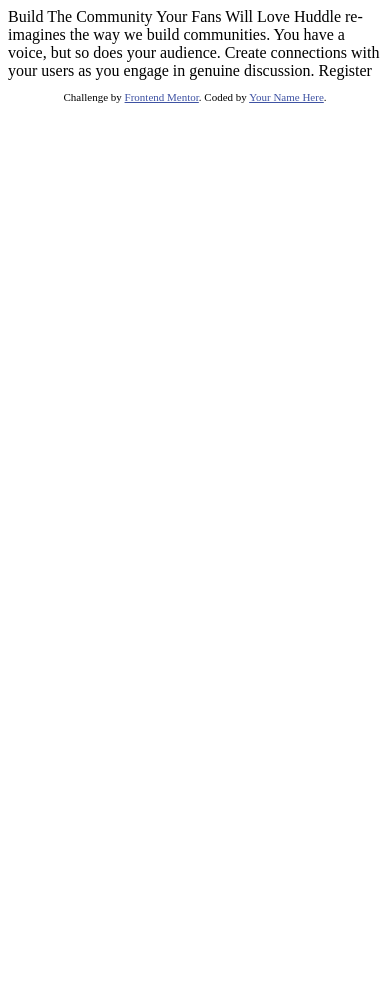
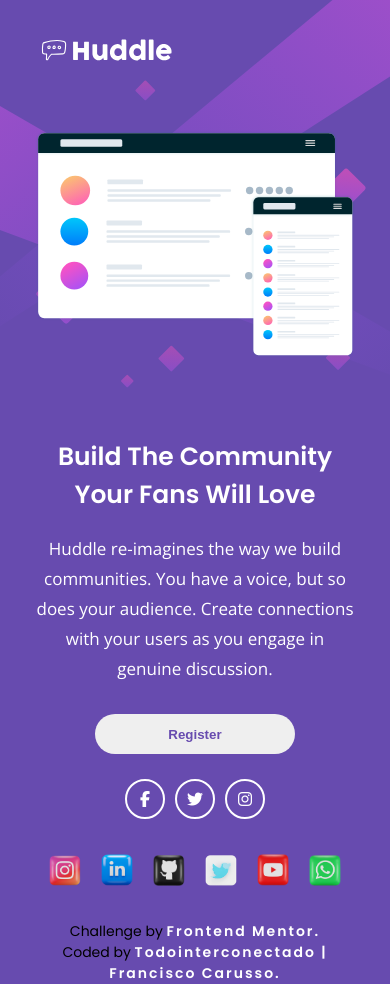
Before and after one commit to Todointerconectado/introductorymeetingpage, a plain HTML site: page index.html in a window 390 px wide. Before the commit the page ends 844 px from the top, so only its background shows below. Drawn offline with nearby package versions, Linux system fonts and the light colour scheme.

Commit message:
V1.0.1 Responsive

```diff
--- /dev/null
+++ b/css/redesSociales.css
@@ -0,0 +1,73 @@
+/* ------------ Redes social's ------------ */
+.container-contacts {
+    margin: 10px 0;
+    width: 100%;
+    height: auto;
+    display: flex;
+    gap: 20px;
+    justify-content: center;
+    align-items: center;
+    cursor: default;
+    flex-wrap: wrap;
+}
+
+.container-contacts_redSocial {
+    margin: 0px;
+    list-style: none;
+    width: auto;
+    height: auto;
+}
+
+.container-contacts_figure {
+    margin: 0;
+    width: 100%;
+    height: auto;
+    display: flex;
+    flex-direction: column;
+    justify-content: center;
+    align-items: center;
+}
+
+.container-contacts_figure a {
+    margin-bottom: 5px;
+    border-radius: 10px;
+    width: auto;
+    height: auto;
+    display: flex;
+    flex-direction: column;
+    justify-content: center;
+    align-items: center;
+    text-decoration: none;
+}
+
+.container-contacts_figure a:hover {
+    filter: drop-shadow(0 0 3px var(--veryDarkMagenta));
+}
+
+.container-contacts_figure-img {
+    padding: 0;
+    width: 32px;
+    display: block;
+}
+
+/* ---- Boton de subida ----*/
+.fleche{
+    margin: 10px auto;
+    border-radius: 50%;
+    padding: 0;
+    width: 32px;
+    height: auto;
+    cursor: pointer;
+    overflow: hidden;
+    display: flex;
+    justify-content: center;
+    align-items: center;
+    transition: transform 1s;
+}
+.fleche:hover {
+    transform: scale(1.2);
+}
+.symbol {
+    width: 100%;
+    height: 100%;
+}
--- /dev/null
+++ b/css/style.css
@@ -0,0 +1,245 @@
+@import url('https://fonts.googleapis.com/css2?family=Open+Sans&family=Poppins:wght@400;600&display=swap');
+
+:root {
+    --violet: hsl(257, 40%, 49%);
+    --softMagenta: hsl(300, 69%, 71%);
+    --colorFooterText: rgb(51, 68, 138);
+    --colorText: rgb(255, 255, 255);
+}
+
+* {
+    margin: 0;
+    padding: 0;
+    box-sizing: border-box;
+    scroll-behavior: smooth;
+}
+
+.body {
+    padding: 30px 35px;
+    width: 100%;
+    height: 100%;
+    font-family: 'Poppins', sans-serif;
+    background: var(--violet);
+    background-image: url(../images/bg-mobile.svg);
+    background-repeat: no-repeat;
+    background-size: contain;
+    display: grid;
+    grid-template-columns: 1fr;
+    grid-template-rows: auto auto auto;
+    grid-template-areas:
+        'header'
+        'main'
+        'footer'
+    ;
+}
+
+
+/* --------------------- HEADER ------------------------------ */
+.header {
+    grid-area: header;
+    width: 100%;
+    height: 100px;
+}
+
+.header figure {
+    width: 140px;
+    height: 40px;
+}
+
+.header img {
+    display: block;
+    width: 100%;
+    height: 100%;
+}
+
+
+/* --------------------- MAIN ------------------------------ */
+.main{
+    margin: 0 auto;
+    grid-area: main;
+    width: 100%;
+    max-width: 430px;
+    height: auto;
+    display: flex;
+    flex-direction: column;
+    gap: 80px;
+}
+
+
+.containerFigure {
+    width: 100%;
+    height: auto;
+}
+.containerFigure img {
+    display: block;
+    width: 100%;
+    height: auto;
+}
+
+
+
+.container {
+    width: 100%;
+    height: auto;
+    color: var(--colorText);
+    text-align: center;
+}
+.containerTitle {
+    font-size: 25px;
+}
+.containerText {
+    padding: 20px 0 30px 0;
+    font-size: 17px;
+    font-weight: 200;
+    line-height: 30px;
+    font-family: 'Open Sans', sans-serif;
+}
+
+
+.Button {
+    margin-bottom: 50px;
+    border: none;
+    border-radius: 50px;
+    text-align: center;
+    width: 200px;
+    height: 40px;
+    font-weight: 700;
+    color: var(--violet);
+    cursor: pointer;
+    transition: transform 300ms ease;
+}
+.Button:active {
+    transform: scale(.9);
+    color: var(--colorText);
+    background: var(--softMagenta);
+}
+.Button:hover {
+    color: var(--colorText);
+    background: var(--softMagenta);
+}
+
+.footer .coded {
+    width: 100%;
+}
+.footer .coded a {
+    color: var(--colorText);
+    letter-spacing: 2px;
+    text-decoration: none;
+}
+
+/* --------------------- FOOTER ------------------------------ */
+.footer {
+    margin: 0 auto;
+    grid-area: footer;
+    width: 100%;
+    max-width: 430px;
+    height: 150px;
+    display: flex;
+    flex-direction: column;
+    align-items: center;
+    justify-content: center;
+}
+
+.redes {
+    margin-bottom: 20px;
+    border-radius: 50px;
+    padding: 5px;
+    width: auto;
+    height: auto;
+    display: flex;
+    gap: 10px;
+}
+.redes a {
+    border: 2px solid var(--colorText);
+    border-radius: 50px;
+    color: var(--colorText);
+    width: 40px;
+    height: 40px;
+    display: flex;
+    flex-direction: column;
+    justify-content: center;
+    align-items: center;
+    cursor: pointer;
+    transition: transform 300ms ease;
+}
+.redes a:hover {
+    border: 2px solid var(--softMagenta);
+    color: var(--softMagenta);
+}
+.redes a:active {
+    transform: scale(.8);
+}
+
+.attribution {
+    font-size: 14px;
+    text-align: center;
+}
+
+.attribution a {
+    color: var(--colorFooterText);
+    font-weight: 600;
+    letter-spacing: 2;
+}
+
+@media screen and (min-width: 800px) {
+
+    .body {
+        width: 100%;
+        height: 100vh;
+        background-image: url(../images/bg-desktop.svg);
+        background-repeat: no-repeat;
+        background-size: cover;
+    }
+
+    .header {
+        padding-top: 50px;
+    }
+
+    .main{
+        flex-direction: row;
+        max-width: 100%;
+        gap: 0;
+        justify-content: center;
+        gap: 60px;
+    }
+
+    .containerFigure {
+        max-width: 660px;
+        display: flex;
+        flex-direction: column;
+        justify-content: center;
+        align-items: center;
+    }
+
+    .container {
+        max-width: 512px;
+        display: flex;
+        flex-direction: column;
+        justify-content: center;
+        align-items: flex-start;
+        text-align: left;
+    }
+
+    .containerTitle {
+        font-size: 41px;
+    }
+
+    .Button {
+        margin: 0;
+    }
+
+    .footer {
+        padding: 0 20px;
+        max-width: 100%;
+        height: auto;
+        justify-content: end;
+        align-items: flex-end;
+    }
+
+    .footer .coded {
+        width: 100%;
+        display: flex;
+        justify-content: center;
+        gap: 30px;
+    }
+}
--- a/index.html
+++ b/index.html
@@ -2,32 +2,111 @@
 <html lang="en">
 <head>
   <meta charset="UTF-8">
-  <meta name="viewport" content="width=device-width, initial-scale=1.0"> <!-- displays site properly based on user's device -->
+  <meta name="viewport" content="width=device-width, initial-scale=1.0">
+  <link rel="icon" type="image/png" sizes="32x32" href="./images/favicon-32x32.png">
+  <title>Frontend Mentor | Todointerconectado | Huddle landing page with single introductory section</title>
+  <link rel="stylesheet" href="./css/redesSociales.css">
+  <link rel="stylesheet" href="./css/style.css">
+</head>
 
-  <link rel="icon" type="image/png" sizes="32x32" href="./images/favicon-32x32.png">
+<body class="body" id="profile">
+  <header class="header">
+    <figure>
+      <img src="./images/logo.svg" alt="logo"  type="image/svg" sizes="32x32">
+    </figure>
+  </header>
 
-  <title>Frontend Mentor | Huddle landing page with single introductory section</title>
+  <main class="main">
 
-  <!-- Feel free to remove these styles or customize in your own stylesheet 👍 -->
-  <style>
-    .attribution { font-size: 11px; text-align: center; }
-    .attribution a { color: hsl(228, 45%, 44%); }
-  </style>
-</head>
-<body>
+    <figure class="containerFigure">
+      <img src="./images/illustration-mockups.svg" alt="illustration-mockups">
+    </figure>
 
-  Build The Community Your Fans Will Love
+    <section class="container">
+      <h1 class="containerTitle">Build The Community Your Fans Will Love</h1>
 
-  Huddle re-imagines the way we build communities. You have a voice, but so does your audience.
-  Create connections with your users as you engage in genuine discussion.
+      <p class="containerText">
+        Huddle re-imagines the way we build communities. You have a voice, but so does your audience.
+        Create connections with your users as you engage in genuine discussion.
+      </p>
 
-  Register
+      <button class="Button">Register</button>
+    </section>
+  </main>
 
-  <footer>
-    <p class="attribution">
-      Challenge by <a href="https://www.frontendmentor.io?ref=challenge" target="_blank">Frontend Mentor</a>.
-      Coded by <a href="#">Your Name Here</a>.
-    </p>
+  <footer class="footer">
+
+    <nav class="redes">
+        <a class="fa-brands fa-facebook-f"></a>
+        <a class="fa-brands fa-twitter"></a>
+        <a class="fa-brands fa-instagram"></a>
+    </nav>
+
+    <nav class="nav-contactos">
+      <ul class="container-contacts">
+          <li class="container-contacts_redSocial">
+              <figure class="container-contacts_figure">
+                  <a href="https://www.instagram.com/franciscocarusso/" target="_blank">
+                      <img class="container-contacts_figure-img" src="./images/iconos/instagram.png" title="instagram" alt="instagram de francisco carusso - todointerconectado">
+                  </a>
+              </figure>
+          </li>
+
+          <li class="container-contacts_redSocial">
+              <figure class="container-contacts_figure">
+                  <a href="https://www.linkedin.com/in/franciscocarusso/" target="_blank">
+                      <img class="container-contacts_figure-img" src="./images/iconos/linkedin.png" title="linkedin" alt="linkedin de francisco carusso - todointerconectado">
+                  </a>
+              </figure>
+          </li>
+          <li class="container-contacts_redSocial">
+              <figure class="container-contacts_figure">
+                  <a href="https://github.com/Todointerconectado" target="_blank">
+                      <img class="container-contacts_figure-img" src="./images/iconos/github.png" title="github" alt="github de francisco carusso - todointerconectado">
+                  </a>
+              </figure>
+          </li>
+          <li class="container-contacts_redSocial">
+              <figure class="container-contacts_figure">
+                  <a href="https://twitter.com/Francar32/" target="_blank">
+                      <img class="container-contacts_figure-img" src="./images/iconos/twiter.png" title="twitter" alt="twitter de francisco carusso - todointerconectado">
+                  </a>
+              </figure>
+          </li>
+          <li class="container-contacts_redSocial">
+              <figure class="container-contacts_figure">
+                  <a href="https://www.youtube.com/channel/UCY8m1JDOQFr1RvnrUnOiKMQ" target="_blank">
+                      <img class="container-contacts_figure-img" src="./images/iconos/youtube.png" title="youtube" alt="youtube de francisco carusso - todointerconectado">
+                  </a>
+              </figure>
+          </li>
+          <li class="container-contacts_redSocial">
+              <figure class="container-contacts_figure">
+                  <a href="https://wa.me/message/NDFDMQDDCCIBB1/" target="_blank">
+                      <img class="container-contacts_figure-img" src="./images/iconos/whatsapp.png" title="whatsapp" alt="whatsapp de francisco carusso - todointerconectado">
+                  </a>
+              </figure>
+          </li>
+      </ul>
+    </nav>
+
+    <a class="fleche" href="#profile">
+      <img class="symbol" src="./images/iconos/flecha.png" alt="arrow up">
+    </a>
+
+    <div class="coded">
+      <p class="attribution">
+        Challenge by
+        <a href="https://www.frontendmentor.io?ref=challenge" target="_blank">Frontend Mentor.</a>
+      </p>
+
+      <p class="attribution">
+        Coded by
+        <a href="https://todointerconectado.com">Todointerconectado | Francisco Carusso.</a>
+      </p>
+    </div>
   </footer>
+
+  <script src="https://kit.fontawesome.com/4600a4ff4e.js" crossorigin="anonymous"></script>
 </body>
 </html>
```
Also changed, not shown: images/iconos/flecha.png (added), images/iconos/flecha.svg (added), images/iconos/github.png (added), images/iconos/instagram.png (added), images/iconos/linkedin.png (added), images/iconos/twiter.png (added), images/iconos/whatsapp.png (added), images/iconos/youtube.png (added), 1 other file.
